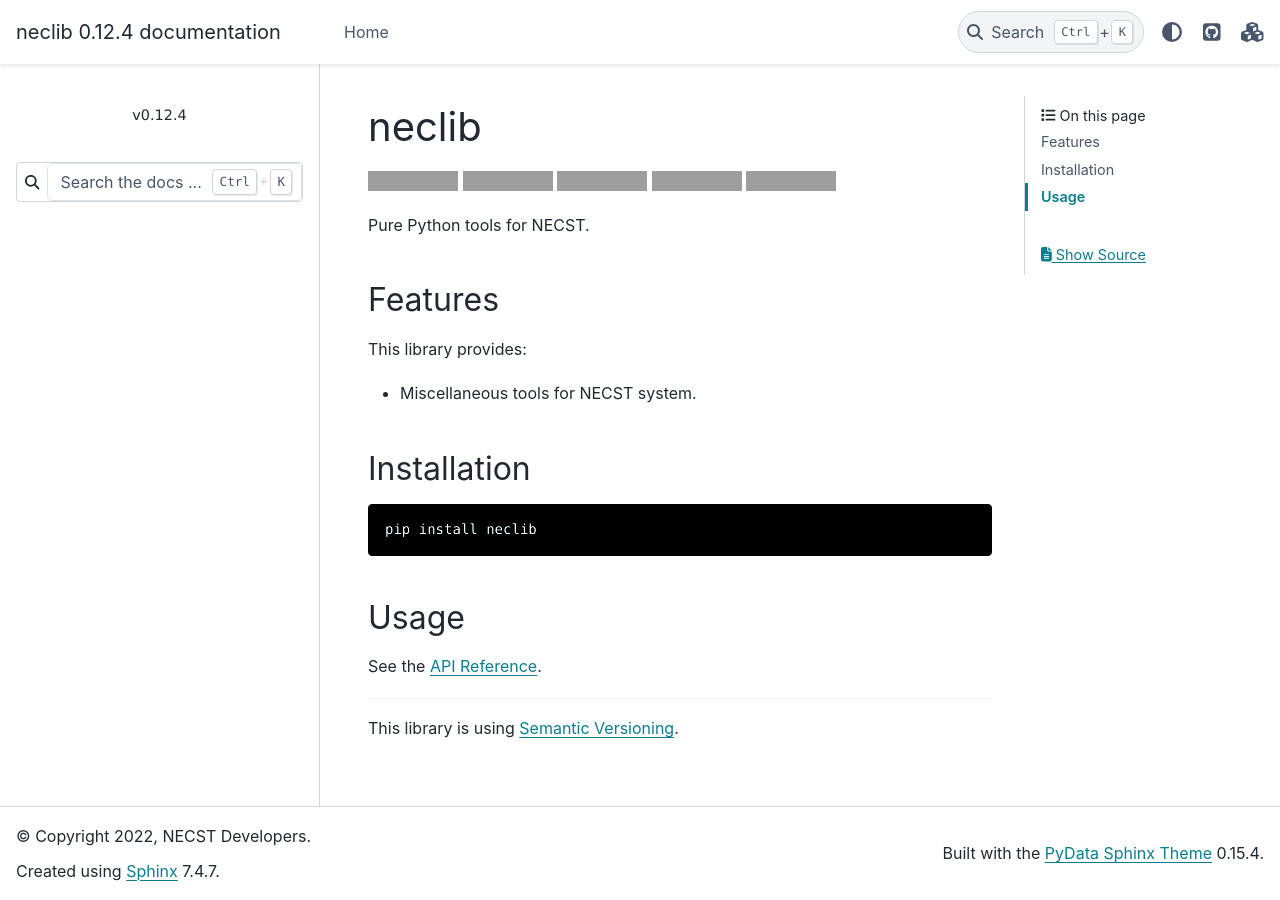
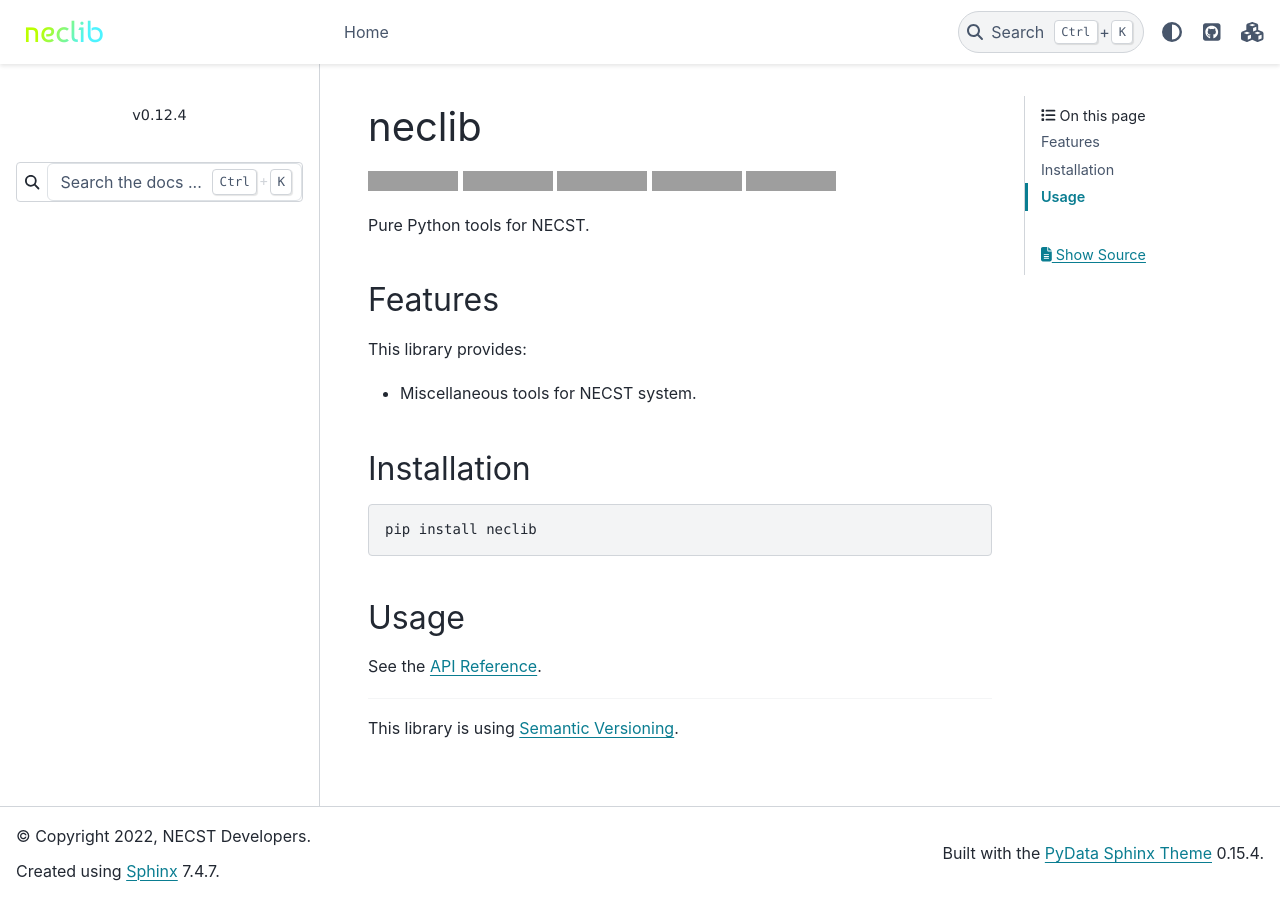
Before and after one commit to necst-telescope/neclib, a Sphinx documentation site: the page built from docs/index.md, in a window 1280 px wide. Built offline with Sphinx 7.4.7 and the PyData theme 0.15.4, drawn with Linux system fonts in a browser that asks for light colours; pages that are not in the unit, such as notebooks, are missing from menus; grey boxes are pictures that could not be loaded.

Commit message:
#186 Update docs theme

```diff
--- a/docs/_static/css/custom.css
+++ /dev/null
@@ -1,41 +0,0 @@
-:root {
-    --pst-color-link: 0, 184, 255;
-    --pst-color-link-hover: 239, 31, 255;
-}
-
-/* Source Code */
-pre {
-    filter: invert(100%) hue-rotate(120deg) brightness(100%) contrast(180%);
-}
-
-/* Text Selection */
-::selection {
-    background-color: #000;
-    color: #FFF;
-}
-
-/* Alias Links */
-.doc {
-    font-family: var(--pst-font-family-monospace);
-    font-weight: bold;
-    font-size: 87.5%;
-}
-
-/* Function Parameters */
-em span.pre {
-    color: #00B;
-}
-
-/* Docs Logo */
-.navbar #navbar-start {
-    margin-left: 1em;
-}
-
-.navbar-brand {
-    display: flex;
-    align-items: center;
-}
-
-p.title {
-    margin-bottom: 0;
-}
--- a/docs/conf.py
+++ b/docs/conf.py
@@ -32,9 +32,8 @@
 autodoc_member_order = "bysource"
 autodoc_typehints_format = "short"
 autodoc_typehints = "description"
+napoleon_use_admonition_for_notes = True
 napoleon_use_ivar = True
-
-# pygments_style = "solarized_dark"
 
 # -- Options for HTML output -------------------------------------------------
 
@@ -56,7 +55,7 @@
     ],
     "navbar_start": ["navbar-logo"],
 }
-# html_logo = "_static/logo.svg"
+html_logo = "_static/logo.svg"
 html_favicon = "https://avatars.githubusercontent.com/u/106944387?s=400&u=ddc959411de05d65ed4a64cc8b871d20a05ce395&v=4"  # noqa: E501
 html_sidebars = {
     "**": [
@@ -67,7 +66,7 @@
 }
 
 html_static_path = ["_static"]
-html_css_files = ["css/custom.css"]
+# html_css_files = ["css/custom.css"]
 
 # -- Custom handler ----------------------------------------------------------
 
--- a/pyproject.toml
+++ b/pyproject.toml
@@ -24,11 +24,11 @@
 jupyter = "^1.0"
 myst-parser = "^0.18.0"
 notebook = "^6.4"
-pydata-sphinx-theme = "^0.7.2"
+pydata-sphinx-theme = "^0.11.0"
 pytest = "^6.2.5"
 pytest-cov = "^3.0.0"
 pytest-xdist = "^2.5.0"
-sphinx = "^4.4"
+sphinx = "^5.1"
 
 [build-system]
 requires = ["poetry-core>=1.0.0"]
```
Also changed, not shown: docs/_static/logo.svg (added), 1 other file.
